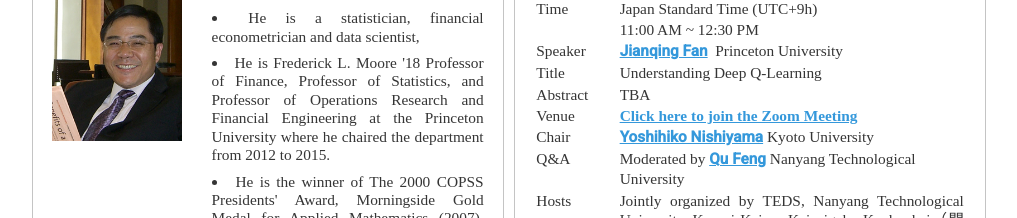
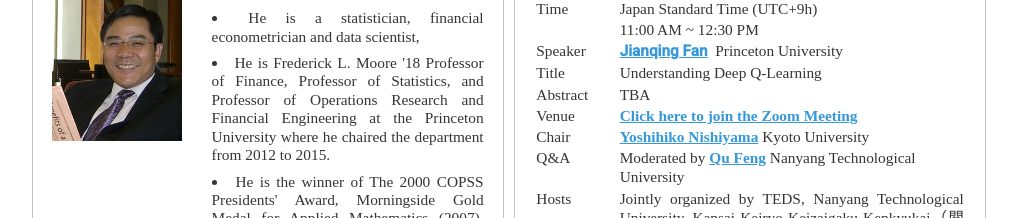
Before and after one commit to TEDS-DataScience/seminars, a plain HTML site: page index.html in a window 1280 px wide. Shown: the part 2802-3020 px from the top of the page, without its empty margins (131-1148 px from the left). Drawn offline with nearby package versions, Linux system fonts and the light colour scheme; some packages are replaced by stand-ins of ours; a web font is replaced by a local one.

Commit message:
Update index.html

```diff
--- a/index.html
+++ b/index.html
@@ -1613,7 +1613,7 @@ function scrollFunction() {
                                                     <td valign="top" width="6%">Chair</td>
                                                     <td style="padding-left: 2vw;" width="79%">
                                                         <a href="https://www.kier.kyoto-u.ac.jp/en/faculty/387/"
-                                                           style="text-decoration:underline;">
+                                                           style="text-decoration:underline; font-family: Oswald;">
                                                             Yoshihiko Nishiyama</a> Kyoto University
                                                     </td>
                                                 </tr>
@@ -1622,7 +1622,7 @@ function scrollFunction() {
                                                     <td style="padding-left: 2vw;"
                                                         width="79%">Moderated by
                                                         <a href="https://personal.ntu.edu.sg/qfeng/"
-                                                           style="text-decoration:underline;">Qu Feng</a> Nanyang
+                                                           style="text-decoration:underline; font-family: Oswald;">Qu Feng</a> Nanyang
                                                         Technological University
                                                     </td>
                                                 </tr>
```
